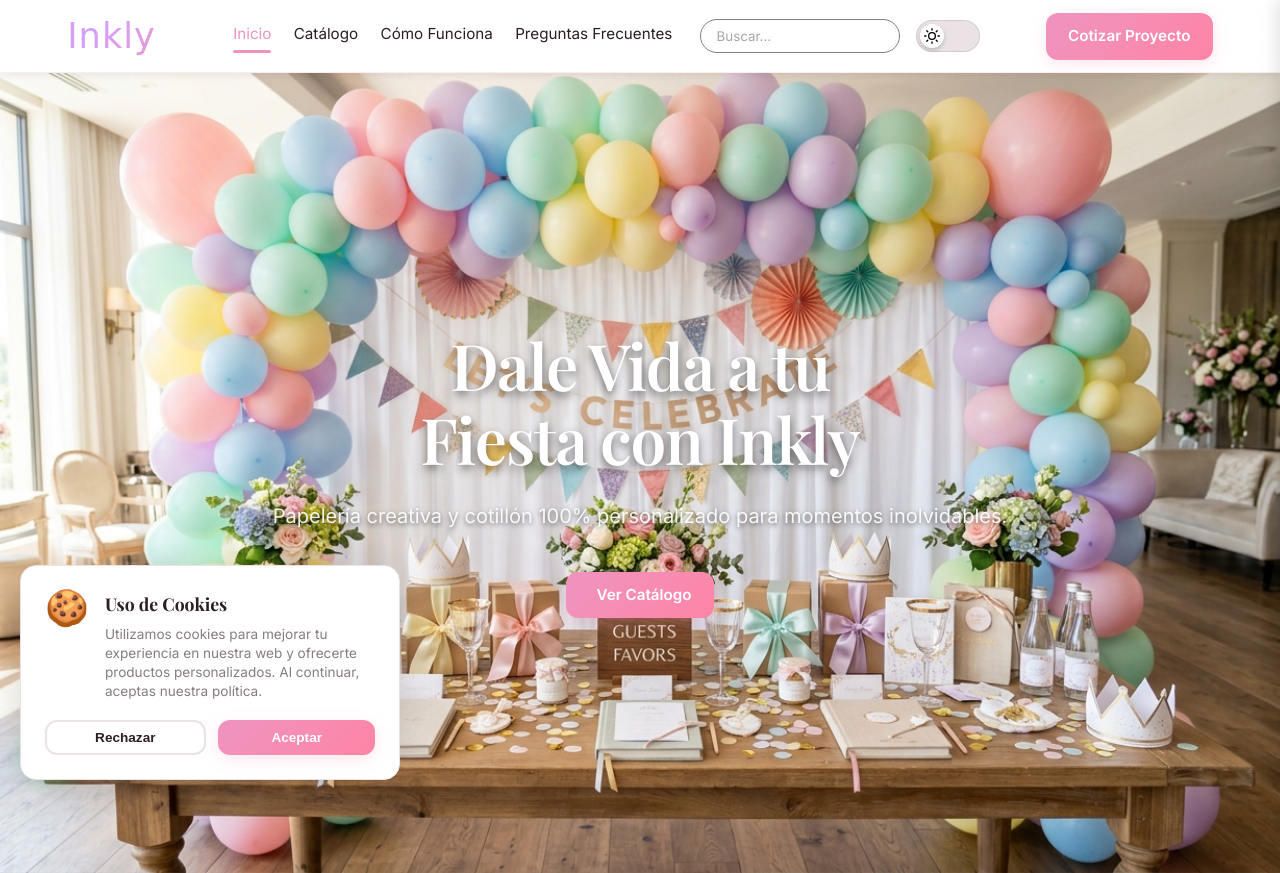
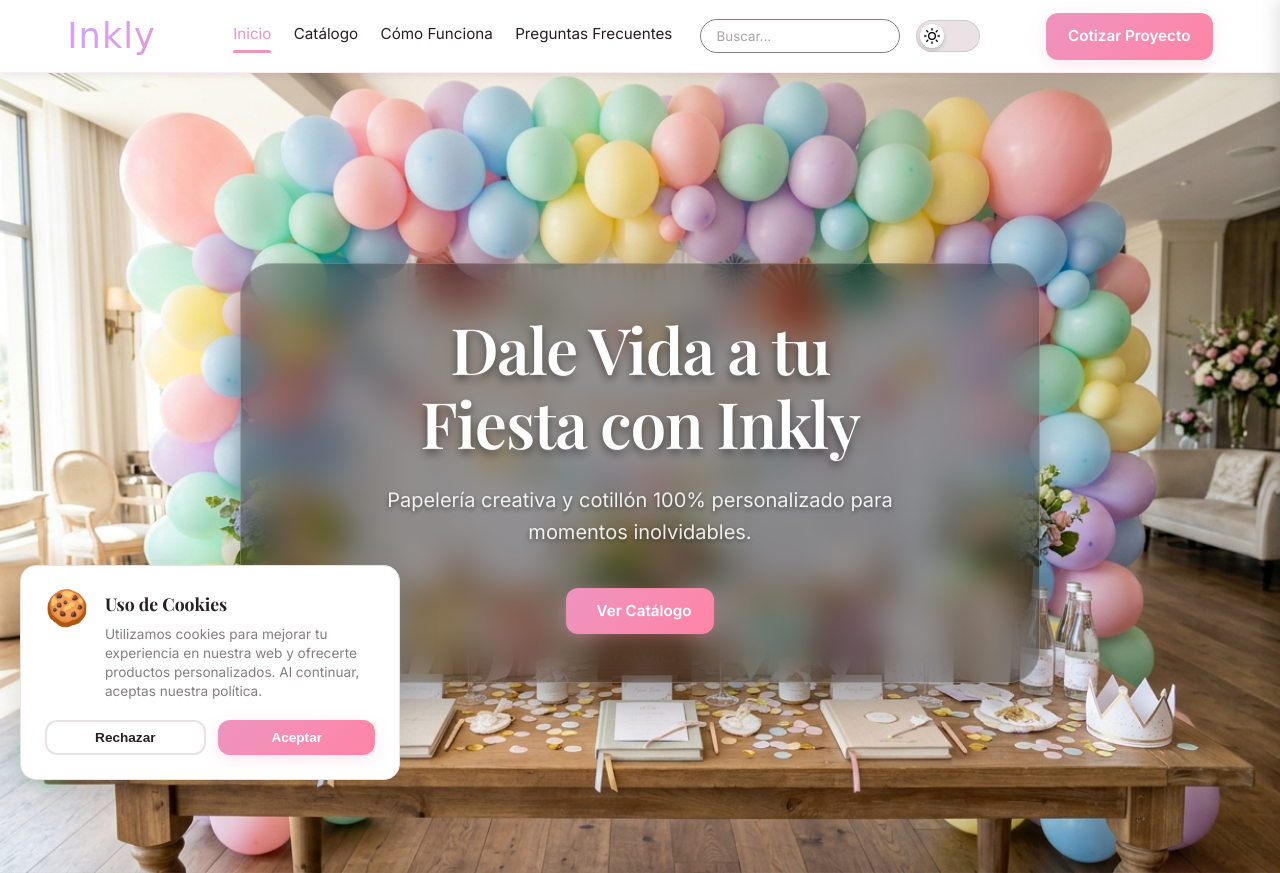
Before and after one commit to JoaquinCGS/inkly-web, a plain HTML site: page index.html in a window 1280 px wide. Shown: the top 873 px of the page. Drawn offline with nearby package versions, Linux system fonts and the light colour scheme; some icons are missing.

Commit message:
style: add dark glassmorphism background to hero text for readability

```diff
--- a/assets/css/style.css
+++ b/assets/css/style.css
@@ -281,6 +281,15 @@ p  { margin-bottom: 1rem; text-wrap: pretty; }
   gap: 1.5rem;
   width: 90%;
   max-width: 800px;
+
+  /* Glassmorphism oscuro para legibilidad perfecta de letra blanca */
+  background: rgba(0, 0, 0, 0.35);
+  backdrop-filter: blur(16px);
+  -webkit-backdrop-filter: blur(16px);
+  padding: 3rem 2rem;
+  border-radius: 32px;
+  border: 1px solid rgba(255, 255, 255, 0.2);
+  box-shadow: 0 16px 40px rgba(0, 0, 0, 0.3);
 }
 
 .parallax-content .hero-title {
```
